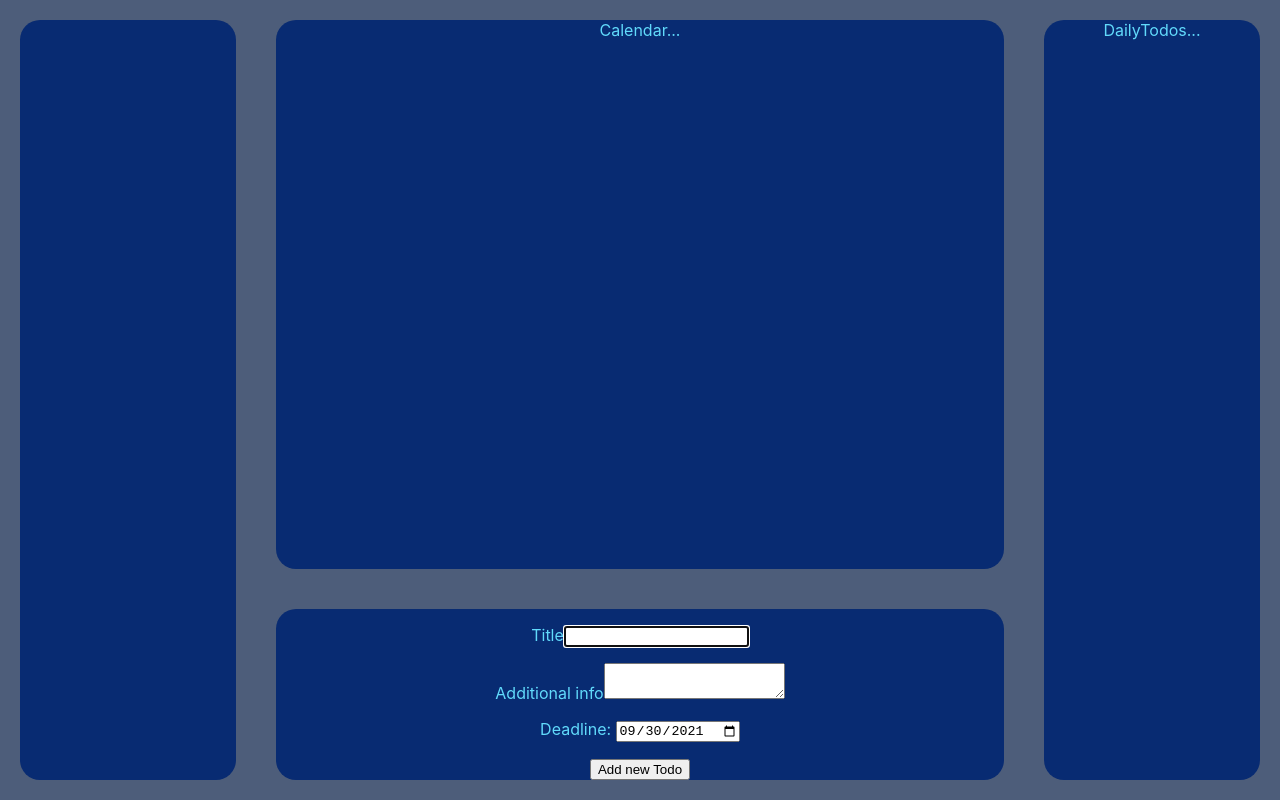
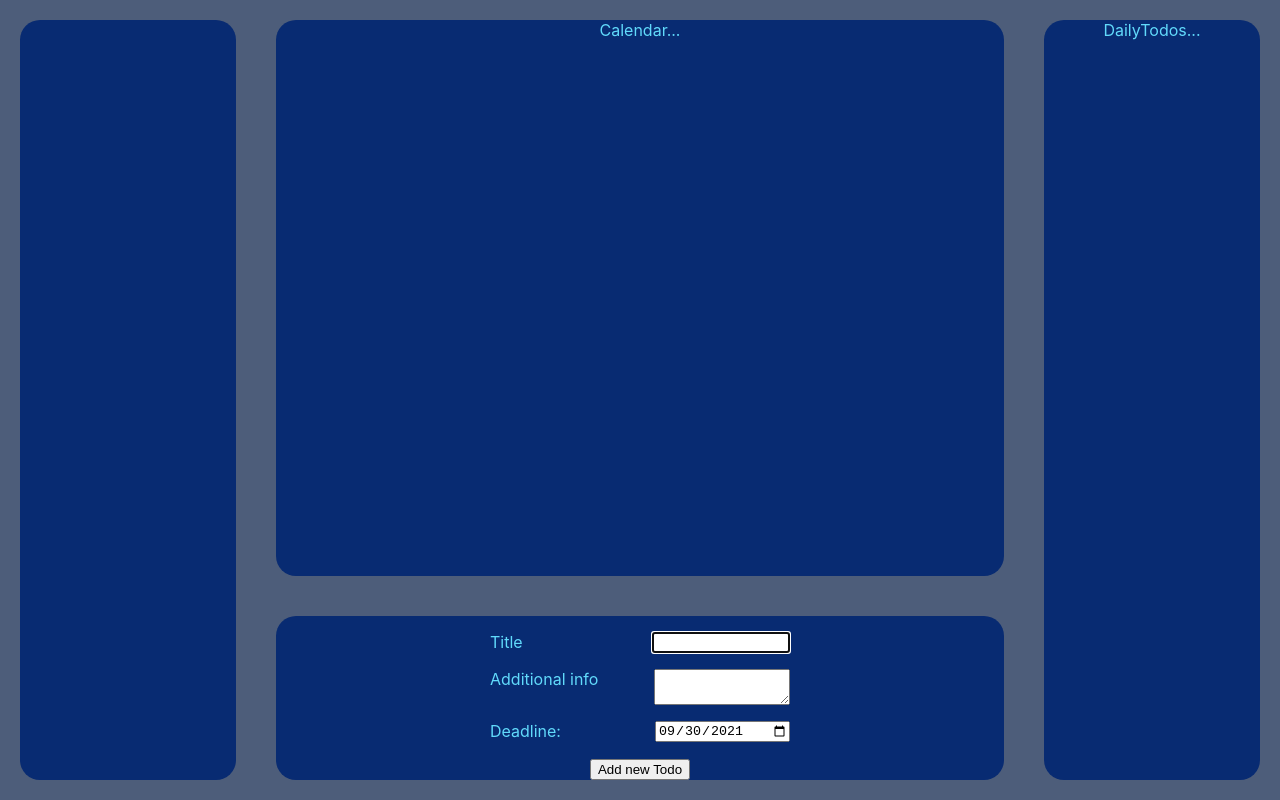
Before and after one commit to EmilNilsson12/typescript-todo-calendar, a React (Create React App) app: page / in a window 1280 px wide. Built offline with nearby package versions, Linux system fonts and the light colour scheme.

Commit message:
Fix styling for TodoForm

```diff
--- a/src/App.css
+++ b/src/App.css
@@ -19,27 +19,20 @@
 	grid-template-areas:
 		'AllTodos Calendar DailyTodos'
 		'AllTodos Calendar DailyTodos'
-		'AllTodos TodoForm DailyTodos';
+		'AllTodos TodoFormContainer DailyTodos';
+}
+.AllTodos {
+	grid-area: AllTodos;
 }
 .DailyTodos {
 	grid-area: DailyTodos;
-}
-.AllTodos {
-	grid-area: AllTodos;
 }
 .Calendar {
 	grid-area: Calendar;
 }
 
-.App-logo {
-	height: 40vmin;
-	pointer-events: none;
-}
-
-@media (prefers-reduced-motion: no-preference) {
-	.App-logo {
-		animation: App-logo-spin infinite 20s linear;
-	}
+.TodoFormContainer {
+	grid-area: TodoFormContainer;
 }
 
 @media (max-width: 500px) {
@@ -48,16 +41,7 @@
 		grid-template-rows: 2fr 1fr 1fr;
 		grid-template-areas:
 			'Calendar Calendar Calendar'
-			'TodoForm AllTodos DailyTodos'
-			'TodoForm AllTodos DailyTodos';
+			'TodoFormContainer AllTodos DailyTodos'
+			'TodoFormContainer AllTodos DailyTodos';
 	}
 }
-
-@keyframes App-logo-spin {
-	from {
-		transform: rotate(0deg);
-	}
-	to {
-		transform: rotate(360deg);
-	}
-}
--- a/src/Components/TodoForm/TodoForm.css
+++ b/src/Components/TodoForm/TodoForm.css
@@ -1,14 +1,19 @@
-/* input[type='text'],
-input[type='date'],
-textarea {
-	display: block;
+.TodoFormContainer {
+	display: grid;
 }
 
-label,
-button {
-	user-select: none;
+.TodoForm {
+	width: 300px;
+	place-self: center;
+	padding: 0 10px;
 }
 
-.submit-btn-div {
+p {
 	display: flex;
-} */
+	justify-content: space-between;
+}
+
+input,
+textarea {
+	width: 130px;
+}
--- a/src/Components/TodoForm/TodoForm.tsx
+++ b/src/Components/TodoForm/TodoForm.tsx
@@ -38,31 +38,31 @@ function TodoForm(props: Props) {
 
 		// Get current timestamp
 		const newTimeComponent = moment().toISOString().split('T')[1];
+		/*
+		if (updateMode) {
+			setCurrentlyUpdating(false);
 
-		// if (updateMode) {
-		// 	setCurrentlyUpdating(false);
-
-		// 	// Send new updateObj to App.js
-		// 	updateTodo({
-		// 		title: inputTitle,
-		// 		description: inputDesc,
-		// 		deadline: inputDate
-		// 			.toISOString()
-		// 			.split('T')[0]
-		// 			.concat('T', newTimeComponent),
-		// 		id: updateParams.id,
-		// 	});
-		// } else {
-		// 	addTodo({
-		// 		title: inputTitle,
-		// 		description: inputDesc,
-		// 		deadline: inputDate
-		// 			.toISOString()
-		// 			.split('T')[0]
-		// 			.concat('T', newTimeComponent),
-		// 		id: uuidv4(),
-		// 	});
-		// }
+			// Send new updateObj to App.js
+			updateTodo({
+				title: inputTitle,
+				description: inputDesc,
+				deadline: inputDate
+					.toISOString()
+					.split('T')[0]
+					.concat('T', newTimeComponent),
+				id: updateParams.id,
+			});
+		} else {
+			addTodo({
+				title: inputTitle,
+				description: inputDesc,
+				deadline: inputDate
+					.toISOString()
+					.split('T')[0]
+					.concat('T', newTimeComponent),
+				id: uuidv4(),
+			});
+		} */
 
 		props.addTodo({
 			title: inputTitle,
@@ -79,6 +79,11 @@ function TodoForm(props: Props) {
 			// completed: false,
 			// id: uuidv4(),
 		});
+
+		setInputTitle('');
+		setInputDesc('');
+		setInputDate(moment());
+		setInputDateValue(inputDate.clone().toISOString().split('T')[0]);
 	};
 
 	const handleTitleChange = ({ target }: any) => {
@@ -104,10 +109,11 @@ function TodoForm(props: Props) {
 	const cancelUpdate = () => {
 		setInputTitle('');
 		setInputDesc('');
-		// setInputDate(moment());
+		setInputDate(props.initialDeadline);
 		setInputDateValue(moment().toISOString().split('T')[0]);
 	};
 	return (
+		<div className='TodoFormContainer'>
 			<form onSubmit={handleSubmit} className='TodoForm'>
 				<p>
 					<label>Title</label>
@@ -144,6 +150,7 @@ function TodoForm(props: Props) {
 				)} */}
 				</div>
 			</form>
+		</div>
 	);
 }
 
```
Lines whose indentation alone changed are shown as unchanged.
